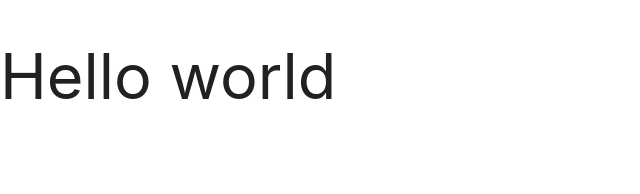
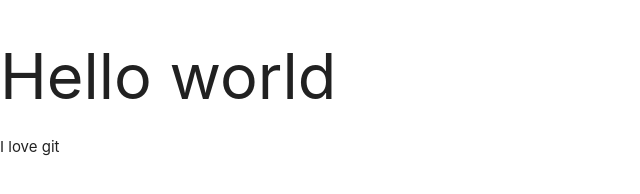
Before and after one commit to shaghayeghvsii/test1, a plain HTML site: page index.html in a window 1280 px wide. Shown: the full height of the page, 0-640 px from the left. Drawn offline with Linux system fonts and the light colour scheme.

Commit message:
4 commit

```diff
--- a/index.html
+++ b/index.html
@@ -10,7 +10,7 @@
 <body>
 
 <h1>Hello world</h1>
-
+<p>I love git </p>
 
 
 
```
